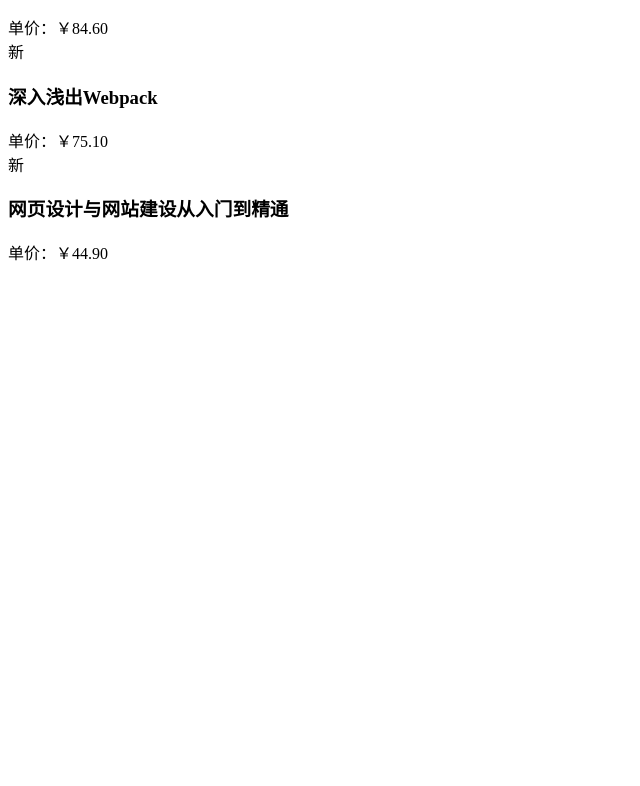
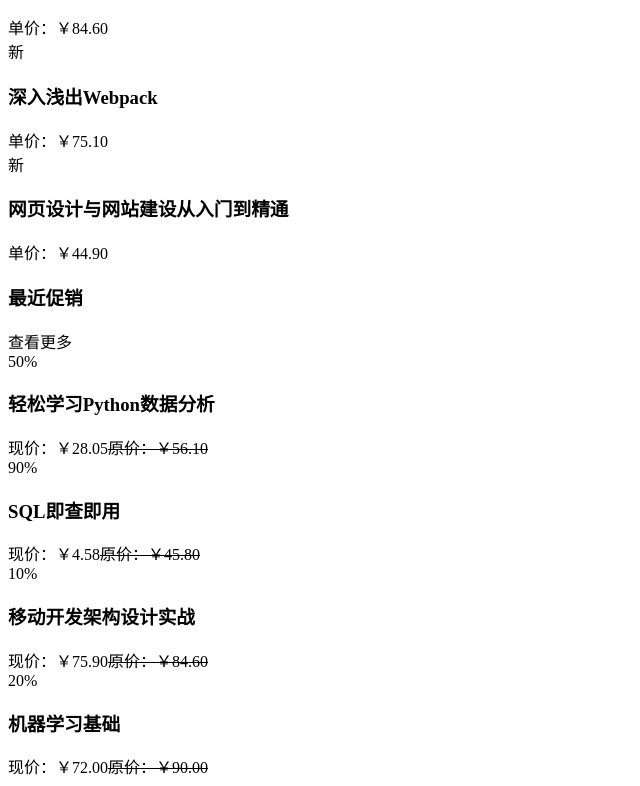
Before and after one commit to BaoZhuhan/DingDingBookStore, a plain HTML site: page index.html in a window 1280 px wide. Shown: the part 2156-2942 px from the top of the page, without its empty margins (0-640 px from the left). Before the commit the page ends 2428 px from the top, so only its background shows below. Drawn offline with Linux system fonts and the light colour scheme.

Commit message:
最近促销

```diff
--- a/index.html
+++ b/index.html
@@ -270,7 +270,47 @@
               </div>
             </div>
           </section>
-          <section id="sales-books"></section>
+          <section id="sales-books">
+            <div class="title">
+              <h3><span class="icon-sale"></span>最近促销</h3>
+              查看更多
+              <div class="title-cover"></div>
+            </div>
+            <div class="content">
+              <div class="content-item">
+                <span class="mark1">50%</span>
+                <div class="description">
+                  <h3>轻松学习Python数据分析</h3>
+                  <span>现价：￥28.05</span><span><del>原价：￥56.10</del></span
+                  ><span class="icon-cart"></span>
+                </div>
+              </div>
+              <div class="content-item">
+                <span class="mark1">90%</span>
+                <div class="description">
+                  <h3>SQL即查即用</h3>
+                  <span>现价：￥4.58</span><span><del>原价：￥45.80</del></span
+                  ><span class="icon-cart"></span>
+                </div>
+              </div>
+              <div class="content-item">
+                <span class="mark1">10%</span>
+                <div class="description">
+                  <h3>移动开发架构设计实战</h3>
+                  <span>现价：￥75.90</span><span><del>原价：￥84.60</del></span
+                  ><span class="icon-cart"></span>
+                </div>
+              </div>
+              <div class="content-item">
+                <span class="mark1">20%</span>
+                <div class="description">
+                  <h3>机器学习基础</h3>
+                  <span>现价：￥72.00</span><span><del>原价：￥90.00</del></span
+                  ><span class="icon-cart"></span>
+                </div>
+              </div>
+            </div>
+          </section>
         </div>
         <!-- 右边边栏 -->
         <aside>
```
Also changed, not shown: 1 other file.
